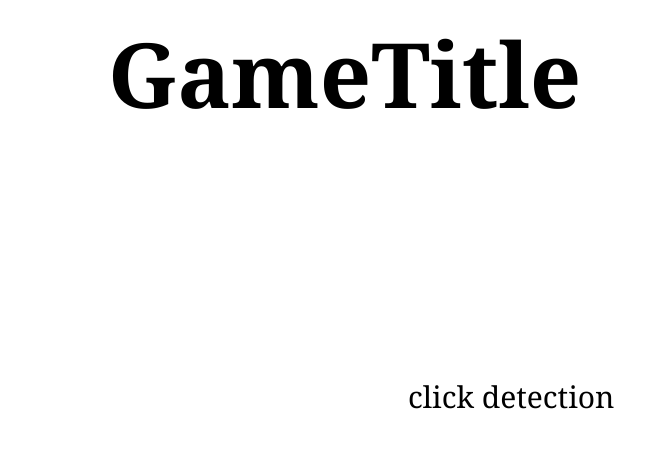
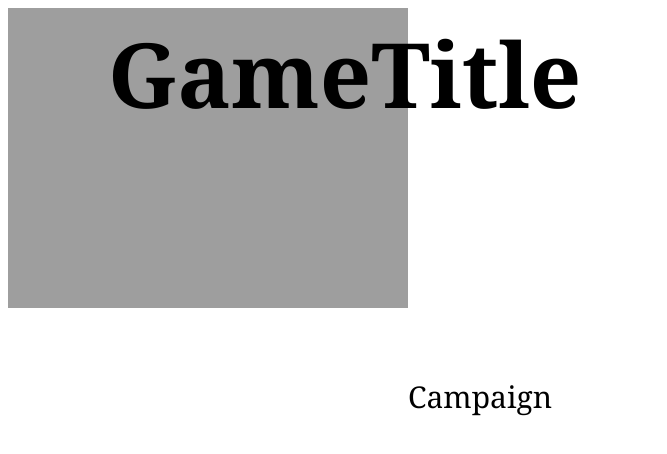
Before and after one commit to nesteagle/typescript, a website built with Parcel: page html/game/index.html in a window 1280 px wide. Shown: the whole page, without its empty margins (0-667 px from the left). Built offline with nearby package versions, Linux system fonts and the light colour scheme.

Commit message:
background swap and better menu

```diff
--- a/html/game/index.html
+++ b/html/game/index.html
@@ -9,10 +9,14 @@
   <body>
     <img src="./assets/background.png" id="source" style="display: none" />
     <img src="./assets/arrow.png" id="source2" style="display: none" />
+    <img src="./assets/menubg.png" id="source3" style="display: none" />
     <script src="./entity.ts" type="module"></script>
     <script src="./world.ts" type="module"></script>
     <script src="./menu.ts" type="module"></script>
     <canvas id="canvas" width="1200" height="900">Canvas not supported.</canvas>
+    <canvas id="canvasmenu" width="1200" height="900"
+      >Canvas not supported.</canvas
+    >
     <div id="listener"></div>
   </body>
 </html>
--- a/html/game/menu.ts
+++ b/html/game/menu.ts
@@ -1,18 +1,36 @@
-let canvas = document.getElementById("canvas") as HTMLCanvasElement;
-let context = canvas.getContext("2d") as CanvasRenderingContext2D;
+let menu = document.getElementById("canvasmenu") as HTMLCanvasElement;
+let game = document.getElementById("canvas") as HTMLCanvasElement;
+let context = menu.getContext("2d") as CanvasRenderingContext2D;
+let elements: Array<any> = [];
+let windowID: number;
+menu.style.display = "block";
+game.style.display = "none";
+
+let backgroundSource = document.getElementById("source3") as CanvasImageSource;
+let backgroundMain = document.getElementById("source") as CanvasImageSource; //  temporary
 class TextBox {
-  constructor(public x, public y, public text, public font) {
+  constructor(
+    public x,
+    public y,
+    public text,
+    public font,
+    public clickable,
+    public event?,
+    public path?,
+    public rendering?
+  ) {
     this.x = x;
     this.y = y;
     this.text = text;
     this.font = font;
+    this.event = event;
+    path == undefined ? (this.path = "none") : (this.path = path);
   }
   draw(): void {
     context.font = this.font;
     context.fillText(this.text, this.x, this.y);
-    console.log("drawn");
   }
-  detectClick(mousePos): void {
+  detectClick(mousePos): boolean {
     let measurements = context.measureText(this.text);
     if (
       mousePos.x > this.x &&
@@ -20,15 +38,42 @@ class TextBox {
       mousePos.y < this.y + measurements.fontBoundingBoxDescent &&
       mousePos.y > this.y - measurements.fontBoundingBoxAscent
     ) {
+      if (this.event == "menu") {
+        background.rendering = true;
+        return true;
+      } else if (this.event == "play") {
+        game.style.display = "block";
+        menu.style.display = "none";
+        console.log("displays changed");
+        return;
+      }
       console.log("in bounds");
     } else {
     }
   }
 }
-let text = new TextBox(100, 100, "GameTitle", "600 90px Georgia");
-text.draw();
-let text2 = new TextBox(400, 400, "click detection", "30px Georgia");
-text2.draw();
+
+class Background {
+  constructor(public x, public y, public rendering?) {
+    this.x = x;
+    this.y = y;
+    this.rendering = rendering;
+  }
+  draw() {
+    if (this.rendering == true) {
+      context.drawImage(backgroundSource, 0, 0);
+    } else {
+      context.drawImage(backgroundMain, 0, 0);
+    }
+  }
+}
+
+let background = new Background(0, 0, false);
+elements.push(new TextBox(100, 100, "GameTitle", "600 90px Georgia", false));
+elements.push(
+  new TextBox(400, 400, "Campaign", "30px Georgia", true, "menu", "campaign1")
+);
+
 function getMousePos(canvas, event) {
   let bounds = canvas.getBoundingClientRect();
   return {
@@ -36,12 +81,45 @@ function getMousePos(canvas, event) {
     y: event.clientY - bounds.top,
   };
 }
-canvas.addEventListener(
+
+menu.addEventListener(
   "click",
   function (event) {
-    let mousePos = getMousePos(canvas, event);
+    let mousePos = getMousePos(menu, event);
     console.log(mousePos);
-    text2.detectClick(mousePos);
+    for (let i = 0; i < elements.length; i++) {
+      if (elements[i].clickable == true) {
+        if (elements[i].path !== "none") {
+          switch (elements[i].path) {
+            case "campaign1":
+              elements.push(
+                new TextBox(
+                  500,
+                  400,
+                  "Play Campaign",
+                  "30px Georgia",
+                  true,
+                  "play"
+                )
+              );
+              break;
+            default:
+          }
+        }
+        if (elements[i].detectClick(mousePos) == true) {
+          console.log(elements.splice(i, 1));
+        }
+      }
+    }
   },
   false
 );
+function update() {
+  windowID = window.requestAnimationFrame(update);
+  context.clearRect(0, 0, menu.width, menu.height);
+  background.draw();
+  for (let i = 0; i < elements.length; i++) {
+    elements[i].draw();
+  }
+}
+update();
--- a/html/game/world.ts
+++ b/html/game/world.ts
@@ -67,9 +67,7 @@ function update(): void {
   checkScore();
 }
 
-listener.addEventListener("event", ((e: CustomEvent) => {
-  update();
-}) as EventListener);
+update();
 function KeyInput(event: KeyboardEvent) {
   switch (event.key) {
     case "Up":
```
Also changed, not shown: html/game/assets/menubg.png (added).
